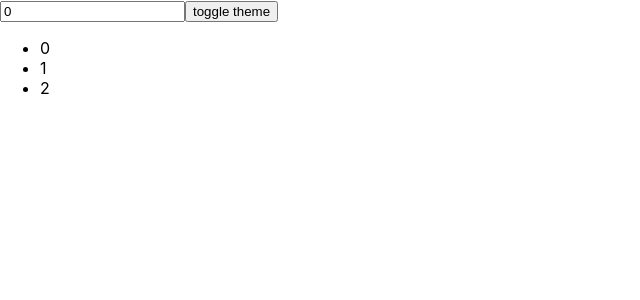
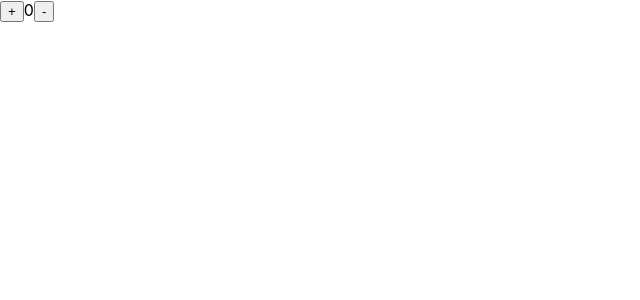
Before and after one commit to santhoshkumar-27/hooks, a React (Create React App) app: page / in a window 1280 px wide. Shown: the top 300 px of the page, without its empty margins (0-640 px from the left). Built offline with nearby package versions, Linux system fonts and the light colour scheme.

Commit message:
feat: for normal state management

```diff
--- a/src/App.js
+++ b/src/App.js
@@ -1,31 +1,25 @@
 import './App.css';
-import React, { useState, useCallback } from 'react';
-import { List } from './List';
+import React, { useState } from 'react';
 
-/*
- Use callback it same as useMemo but what it does means it doesn't create a new function reference every time re render
-*/
-// when were the rerendering happening means we reinitial from the start of components
 function App() {
   const [number, setNumber] = useState(() => 0);
-  const [dark, setDark] = useState(() => false);
-  const getItems = useCallback((incr) => [number + incr, number + 1 + incr, number + 2 + incr], [number]);
-  // use callback create a items only when specific input changes not when re render doing, for normal without these
-  // we getItems reference will created evey items, when particular dependency changed or some other changes
 
-  const themeStyles = {
-    backgroundColor: dark ? 'black' : 'white',
-    color: dark ? 'white' : 'black'
+  function increment() {
+    setNumber(prev => prev + 1);
   }
-  // it triggers every time when re rendering happening,
-  // because it create new reference every time
+
+  function decrement() {
+    setNumber(prev => prev - 1);
+  }
   return (
-    <div style={themeStyles}>
-      <input value={number} type='number' onChange={e => setNumber(parseInt(e.target.value || 0))} />
+    <div>
 
-      <button onClick={() => setDark(prev => !prev)}>toggle theme</button>
 
-      <List getItems={getItems} />
+    <button onClick={increment}>+</button>
+    <span>{number}</span>
+    <button onClick={decrement}>-</button>
+
+
     </div>
   );
 }
--- a/src/List.js
+++ /dev/null
@@ -1,20 +0,0 @@
-import { useEffect, useState } from "react"
-
-export function List({
-    getItems
-}) {
-
-    const [state, setState] = useState(() => []);
-
-    useEffect(() => {
-        setState(getItems(0));
-        console.log('this is updated')
-    }, [getItems])
-    return (
-        <ul>
-            {
-                state.map((list, index) => (<li key={index}>{list}</li>))
-            }
-        </ul>
-    )
-}
```
